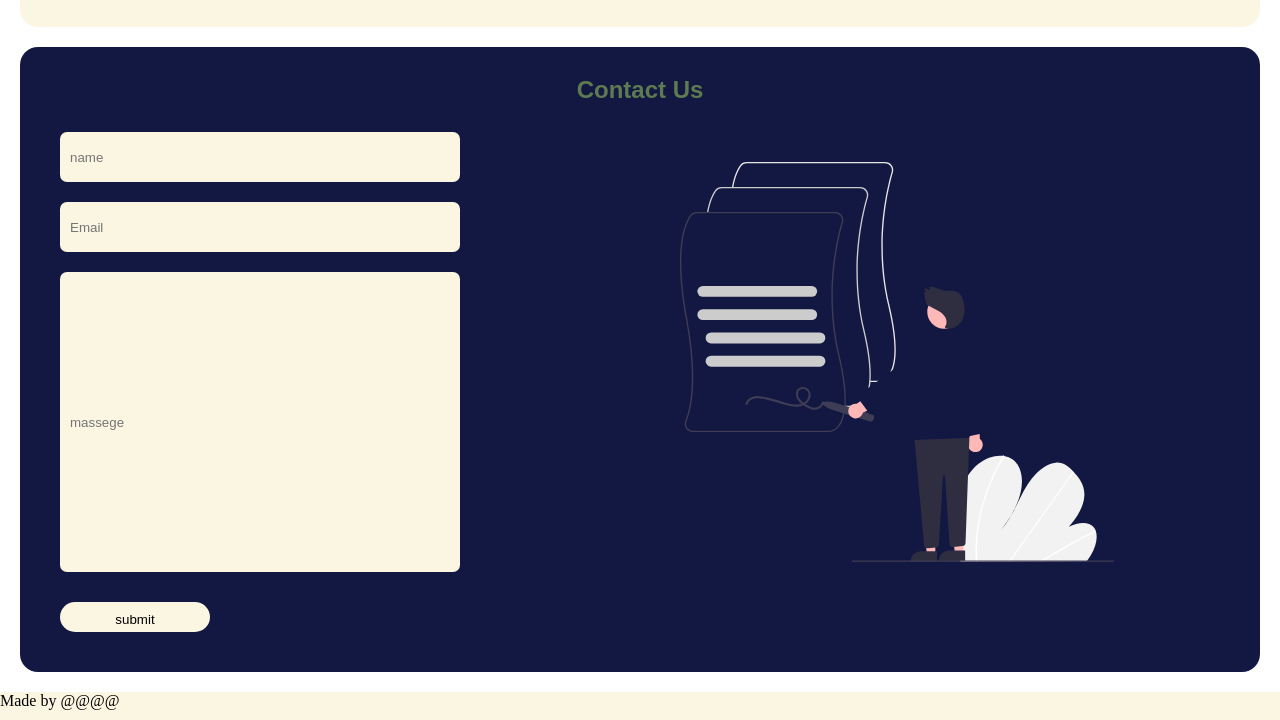
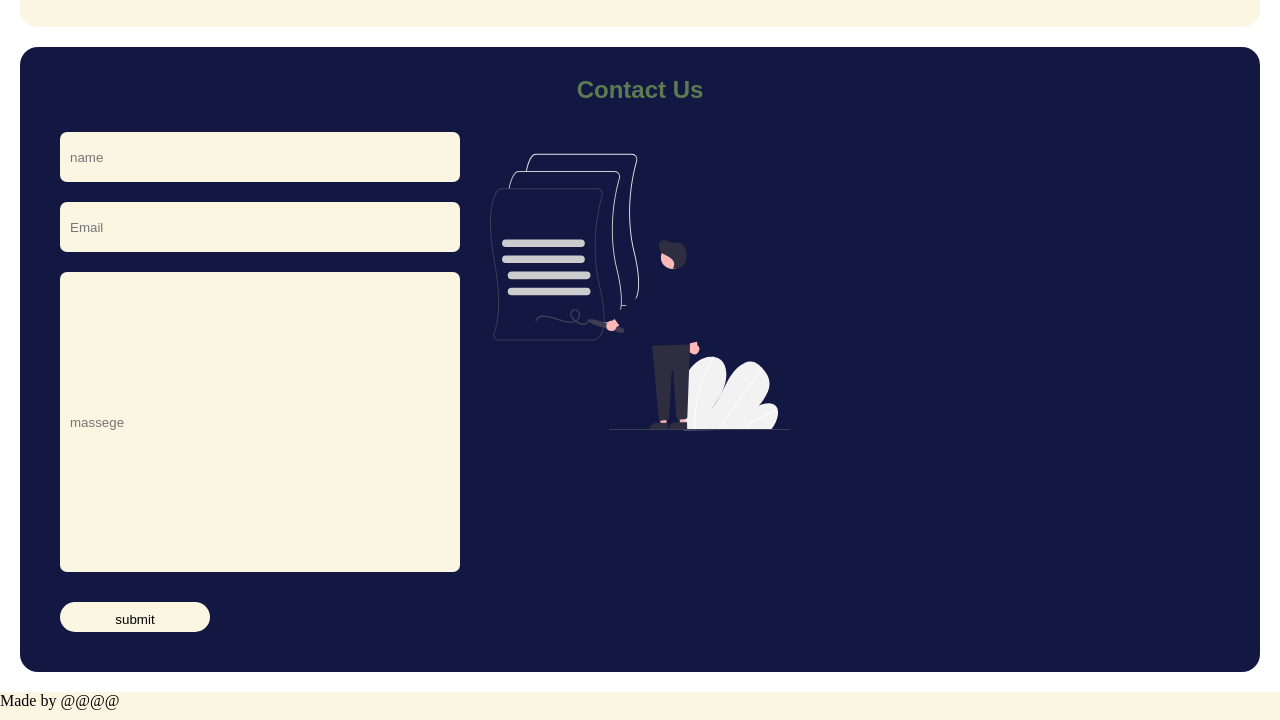
Before and after one commit to Fatma-26/portfoli2, a plain HTML site: page index.html in a window 1280 px wide. Shown: the part 1174-1894 px from the top of the page. Drawn offline with Linux system fonts and the light colour scheme.

Commit message:
Update style.css

```diff
--- a/style.css
+++ b/style.css
@@ -214,13 +214,14 @@ input{
 }
 .contactinfo{
     display:grid;
-    grid-template-columns: 1fr 1fr;
+    grid-template-columns: 1fr 1fr 1fr 1fr;
 }
 
 .cimg{
-    margin: 40px;
-    height: 250px;
-    height: 400px;
+    margin: 20px;
+    height: 300px;
+    width: 300px;
+
 }
 form{
 
```
